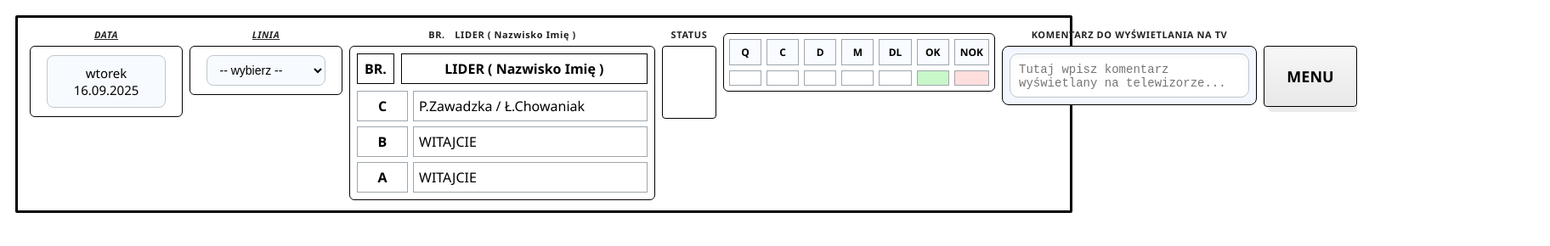
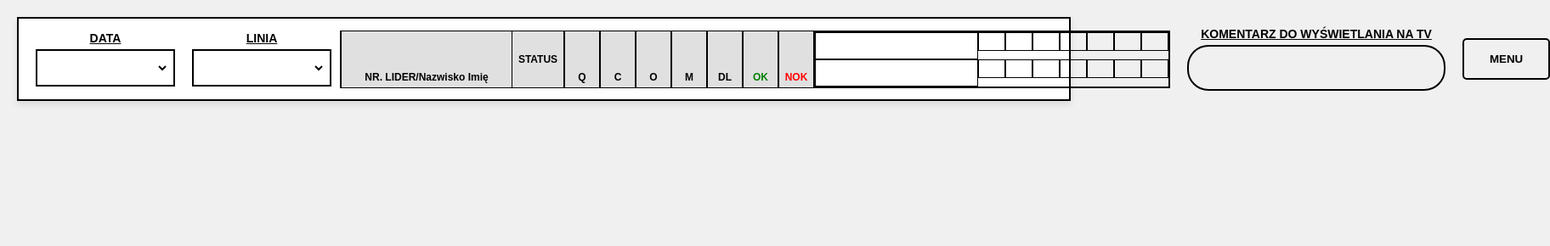
Before and after one commit to MagnaDG/Raport_dzienny, a plain HTML site: page index.html in a window 1280 px wide. Shown: the whole page at 85% size, 1824 px wide, since content can reach past the window. Drawn offline with Linux system fonts and the light colour scheme.

Commit message:
Update index.html

```diff
--- a/index.html
+++ b/index.html
@@ -1,374 +1,253 @@
-<!doctype html>
+<!DOCTYPE html>
 <html lang="pl">
 <head>
-<meta charset="utf-8" />
-<meta name="viewport" content="width=device-width,initial-scale=1" />
-<title>Nagłówek — data z kalendarzem</title>
+    <meta charset="UTF-8">
+    <meta name="viewport" content="width=device-width, initial-scale=1.0">
+    <title>Panel AQA</title>
     <style>
-  :root{
-    --black:#000;
-    --grid:#9ea6ad;
-    --head-bg:#fff;
-    --input-bg:#f7fbff;
-    --tv-bg:#f3f7ff;
-    --ok:#c8f7c9;
-    --nok:#ffdede;
-    font-family: "Segoe UI", Roboto, Arial, sans-serif;
-  }
-  *{box-sizing:border-box}
-  body{ margin:0; background:#fff; padding:18px; -webkit-font-smoothing:antialiased;}
-
-  /* outer frame (header only) */
-  .header-frame{
-    width:100%;
-    margin:0 auto;
-    border:3px solid var(--black);
-    padding:12px 14px;
-    background:#fff;
-    border-radius:2px;
+        body {
+            font-family: Arial, sans-serif;
+            margin: 0;
+            padding: 20px;
+            background-color: #f0f0f0;
         }
 
-  /* layout grid: data | line | leader | status | kpi | comment | menu */
-  .hdr-grid{
-    display:grid;
-    grid-template-columns: 230px 230px 420px 78px 420px 420px 120px;
-    gap:12px;
-    align-items:start;
+        .header-container {
+            display: flex;
+            align-items: center;
+            justify-content: space-between;
+            border: 2px solid black;
+            padding: 10px;
+            background-color: white;
+            box-shadow: 0 4px 8px rgba(0, 0, 0, 0.1);
         }
 
-  .lbl { font-size:11px; font-weight:800; color:#222; margin-bottom:6px; text-align:center; letter-spacing:0.6px; }
-  .lbl.italic { font-style:italic; text-decoration:underline; }
-
-  /* DATA and LINIA boxes */
-  .box {
-    border:1px solid var(--black);
-    padding:10px;
-    border-radius:6px;
-    background:var(--head-bg);
-    min-height:58px;
-  }
-  .box .control {
-    width:100%;
-    display:flex;
-    justify-content:center;
-    align-items:center;
+        .section {
+            display: flex;
+            flex-direction: column;
+            align-items: center;
+            margin: 0 10px;
         }
 
-  /* visible date display */
-  .date-display {
-    width:88%;
-    padding:10px 12px;
-    border-radius:8px;
-    border:1px solid #bfc7ce;
-    background:var(--input-bg);
-    font-size:15px;
-    text-align:center;
-    cursor:pointer;
-    user-select:none;
-  }
-  .date-display:focus { outline:2px solid #9bbef8; }
-
-  /* hidden native date input (used to open picker) */
-  #nativeDate {
-    position: absolute;
-    left: -9999px;
-    width:1px; height:1px; opacity:0;
+        .label {
+            font-size: 14px;
+            font-weight: bold;
+            text-decoration: underline;
+            margin-bottom: 5px;
+            white-space: nowrap;
         }
 
-  select {
-    padding:8px 10px;
-    border-radius:8px;
-    border:1px solid #bfc7ce;
-    background:var(--input-bg);
-    font-size:14px;
-    width:88%;
-    cursor:pointer;
+        .input-container {
+            border: 2px solid black;
+            padding: 5px;
+            width: 150px;
+            height: 30px;
+            display: flex;
+            align-items: center;
+            justify-content: center;
         }
 
-  /* Leader / BR. area (complex grid) */
-  .leader-box{
-    border:1px solid var(--black);
-    padding:8px;
-    border-radius:6px;
-    background:#fff;
-  }
-  .leader-top{
-    display:flex;
-    gap:8px;
-    align-items:center;
-  }
-  .leader-top .br {
-    border:1px solid var(--black);
-    padding:6px 8px;
-    min-width:40px;
-    text-align:center;
-    font-weight:900;
-    background:#fff;
-  }
-  .leader-top .title{
-    border:1px solid var(--black);
-    padding:6px 10px;
-    flex:1;
-    font-weight:800;
-    text-align:center;
-    background:#fff;
-  }
-  .leader-grid{
-    display:grid;
-    grid-template-columns:60px 1fr;
-    gap:6px;
-    margin-top:8px;
-  }
-  .leader-grid .key{ border:1px solid var(--grid); padding:6px; text-align:center; background:#fff; font-weight:700; }
-  .leader-grid .val{ border:1px solid var(--grid); padding:6px; background:#fff; }
-
-  /* STATUS vertical small box */
-  .status-box{
-    border:1px solid var(--black);
-    border-radius:4px;
-    height:86px;
-    display:flex;
-    align-items:center;
-    justify-content:center;
-    font-weight:900;
-    background:#fff;
+        .dropdown-select {
+            width: 100%;
+            border: none;
+            background: none;
+            outline: none;
+            font-size: 14px;
+            cursor: pointer;
         }
 
-  /* KPI small grid */
-  .kpi-box{
-    border:1px solid var(--black);
-    padding:6px;
-    border-radius:6px;
-    background:#fff;
-  }
-  .kpi-grid{
-    display:grid;
-    grid-template-columns: repeat(7, 1fr);
-    gap:6px;
-    align-items:center;
-  }
-  .kpi-grid .kpi-label{
-    border:1px solid var(--grid);
-    padding:6px;
-    text-align:center;
-    font-weight:800;
-    background:#f8fbff;
-    font-size:12px;
-  }
-  .kpi-grid .kpi-val{
-    border:1px solid var(--grid);
-    padding:8px;
-    text-align:center;
-    font-weight:800;
-    background:#fff;
-  }
-  .kpi-grid .kpi-ok{ background:var(--ok); }
-  .kpi-grid .kpi-nok{ background:var(--nok); }
-
-  /* COMMENT area (to display on TV) */
-  .tv-box{
-    border:1px solid var(--black);
-    padding:8px;
-    border-radius:8px;
-    background:var(--tv-bg);
-  }
-  .tv-label{ font-weight:800; font-size:12px; text-align:left; margin-bottom:6px; }
-  .tv-input{
-    display:block;
-    width:100%;
-    height:52px;
-    border-radius:10px;
-    border:1px solid #bfc7ce;
-    background:#fff;
-    padding:10px;
-    font-size:14px;
-    box-shadow: inset 0 2px 6px rgba(0,0,0,0.04);
-    resize:none;
+        .table-section {
+            display: flex;
+            margin-right: 20px;
+            border-collapse: collapse;
         }
 
-  /* MENU plaque on right */
-  .menu-plaque{
-    border:1px solid var(--black);
-    background: linear-gradient(#f7f7f7,#e8e8e8);
-    box-shadow: 6px 6px 0 rgba(0,0,0,0.08);
-    border-radius:4px;
-    height:72px;
-    display:flex;
-    align-items:center;
-    justify-content:center;
-    font-weight:900;
-    font-size:18px;
-    cursor:pointer;
+        .table-container {
+            border: 2px solid black;
+            border-left: none;
         }
 
-  /* responsive: allow scroll horizontally */
-  @media (max-width:1300px){
-    .hdr-grid{ grid-template-columns: 180px 180px 360px 64px 320px 300px 110px; gap:8px; }
+        .table-header-row {
+            display: flex;
+            align-items: stretch;
         }
-  @media (max-width:1000px){
-    .header-frame{ padding:10px; }
-    .hdr-grid{ grid-template-columns: 1fr; gap:10px; }
-    .menu-plaque{ justify-self:center; width:120px; }
+
+        .table-header-cell {
+            font-size: 12px;
+            font-weight: bold;
+            border: 1px solid black;
+            padding: 5px;
+            text-align: center;
+            background-color: #e0e0e0;
+            min-width: 30px;
+            display: flex;
+            align-items: flex-end;
+            justify-content: center;
+        }
+
+        .header-cell-nr {
+            width: 180px;
+            border-left: 2px solid black;
+            white-space: nowrap;
+            padding: 5px 10px;
+        }
+
+        .header-cell-status {
+            width: 50px;
+            border-left: none;
+            background-color: #e0e0e0;
+            display: flex;
+            align-items: center;
+            justify-content: center;
+            font-size: 12px;
+            font-weight: bold;
+            border-bottom: 1px solid black;
+            text-align: center;
+        }
+
+        .table-data-row {
+            display: flex;
+        }
+
+        .table-data-cell {
+            border: 1px solid black;
+            padding: 5px;
+            text-align: center;
+            width: 30px;
+            height: 20px;
+        }
+
+        .data-cell-nr {
+            width: 180px;
+            border-left: 2px solid black;
+            white-space: nowrap;
+        }
+
+        .data-cell-status-container {
+            display: flex;
+            align-items: stretch;
+        }
+
+        .data-cell-status-box {
+            width: 30px;
+            height: 20px;
+            border: 1px solid black;
+        }
+
+        .comment-section {
+            display: flex;
+            flex-direction: column;
+            margin-left: auto;
+            align-items: center;
+        }
+
+        .comment-label {
+            font-size: 14px;
+            font-weight: bold;
+            text-decoration: underline;
+            white-space: nowrap;
+        }
+
+        .comment-box {
+            border: 2px solid black;
+            border-radius: 25px;
+            width: 300px;
+            height: 50px;
+            margin-top: 5px;
+            background-color: #f0f0f0;
+        }
+
+        .menu-section {
+            margin-left: 20px;
+            display: flex;
+            align-items: center;
+        }
+
+        .menu-button {
+            border: 2px solid black;
+            background-color: #f0f0f0;
+            padding: 15px 30px;
+            cursor: pointer;
+            font-weight: bold;
+            white-space: nowrap;
+            border-radius: 5px;
         }
     </style>
 </head>
 <body>
-  <div class="header-frame" role="banner" aria-label="Nagłówek raportu">
-    <div class="hdr-grid">
-      <!-- DATA -->
-      <div>
-        <div class="lbl italic">DATA</div>
-        <div class="box">
-          <div class="control">
-            <!-- visible date -->
-            <div id="dateDisplay" class="date-display" role="button" tabindex="0" aria-label="Aktualna data, kliknij aby wybrać inną">
-              <!-- filled by JS -->
+
+    <div class="header-container">
+        <div class="section">
+            <span class="label">DATA</span>
+            <div class="input-container">
+                <select class="dropdown-select">
+                    <option value="" disabled selected></option>
+                    <option value="data1">2025-09-16</option>
+                    <option value="data2">2025-09-17</option>
+                </select>
             </div>
-            <!-- hidden native date input used only to show calendar -->
-            <input id="nativeDate" type="date" aria-hidden="true" />
+        </div>
+
+        <div class="section">
+            <span class="label">LINIA</span>
+            <div class="input-container">
+                <select class="dropdown-select">
+                    <option value="" disabled selected></option>
+                    <option value="linia1">Linia Produkcyjna 1</option>
+                    <option value="linia2">Linia Produkcyjna 2</option>
+                </select>
+            </div>
+        </div>
+
+        <div class="table-section">
+            <div class="table-header-row">
+                <div class="table-header-cell header-cell-nr">NR. LIDER/Nazwisko Imię</div>
+                <div class="table-header-cell header-cell-status">STATUS</div>
+                <div class="table-header-cell">Q</div>
+                <div class="table-header-cell">C</div>
+                <div class="table-header-cell">O</div>
+                <div class="table-header-cell">M</div>
+                <div class="table-header-cell">DL</div>
+                <div class="table-header-cell" style="color: green;">OK</div>
+                <div class="table-header-cell" style="color: red;">NOK</div>
+            </div>
+            <div class="table-container">
+                <div class="table-data-row">
+                    <div class="table-data-cell data-cell-nr"></div>
+                    <div class="data-cell-status-container">
+                        <div class="data-cell-status-box"></div>
+                        <div class="data-cell-status-box"></div>
+                        <div class="data-cell-status-box"></div>
+                        <div class="data-cell-status-box"></div>
+                        <div class="data-cell-status-box"></div>
+                        <div class="data-cell-status-box"></div>
+                        <div class="data-cell-status-box"></div>
+                    </div>
+                </div>
+                <div class="table-data-row">
+                    <div class="table-data-cell data-cell-nr"></div>
+                    <div class="data-cell-status-container">
+                        <div class="data-cell-status-box"></div>
+                        <div class="data-cell-status-box"></div>
+                        <div class="data-cell-status-box"></div>
+                        <div class="data-cell-status-box"></div>
+                        <div class="data-cell-status-box"></div>
+                        <div class="data-cell-status-box"></div>
+                        <div class="data-cell-status-box"></div>
+                    </div>
                 </div>
             </div>
         </div>
 
-      <!-- LINIA -->
-      <div>
-        <div class="lbl italic">LINIA</div>
-        <div class="box">
-          <div class="control">
-            <select id="lineSelect" aria-label="Wybierz linię">
-              <option value="">-- wybierz --</option>
-              <option>MP4</option>
-              <option>MP3</option>
-              <option>MP2</option>
-            </select>
+        <div class="comment-section">
+            <span class="comment-label">KOMENTARZ DO WYŚWIETLANIA NA TV</span>
+            <div class="comment-box"></div>
         </div>
+
+        <div class="menu-section">
+            <button class="menu-button">MENU</button>
         </div>
     </div>
 
-      <!-- BR. / LIDER -->
-      <div>
-        <div class="lbl">BR. <span style="margin-left:8px; font-weight:700;">LIDER ( Nazwisko Imię )</span></div>
-        <div class="leader-box" role="group" aria-label="BR lider">
-          <div class="leader-top">
-            <div class="br">BR.</div>
-            <div class="title">LIDER ( Nazwisko Imię )</div>
-          </div>
-
-          <div class="leader-grid" style="margin-top:8px;">
-            <div class="key">C</div><div class="val">P.Zawadzka / Ł.Chowaniak</div>
-            <div class="key">B</div><div class="val">WITAJCIE</div>
-            <div class="key">A</div><div class="val">WITAJCIE</div>
-          </div>
-        </div>
-      </div>
-
-      <!-- STATUS -->
-      <div>
-        <div class="lbl">STATUS</div>
-        <div class="status-box" role="status" aria-label="Status"> </div>
-      </div>
-
-      <!-- KPI grid -->
-      <div>
-        <div class="lbl" aria-hidden="true"> </div>
-        <div class="kpi-box" aria-hidden="false">
-          <div class="kpi-grid" role="table" aria-label="KPI">
-            <div class="kpi-label">Q</div>
-            <div class="kpi-label">C</div>
-            <div class="kpi-label">D</div>
-            <div class="kpi-label">M</div>
-            <div class="kpi-label">DL</div>
-            <div class="kpi-label">OK</div>
-            <div class="kpi-label">NOK</div>
-
-            <div class="kpi-val"> </div>
-            <div class="kpi-val"> </div>
-            <div class="kpi-val"> </div>
-            <div class="kpi-val"> </div>
-            <div class="kpi-val"> </div>
-            <div class="kpi-val kpi-ok"> </div>
-            <div class="kpi-val kpi-nok"> </div>
-          </div>
-        </div>
-      </div>
-
-      <!-- Comment for TV -->
-      <div>
-        <div class="lbl">KOMENTARZ DO WYŚWIETLANIA NA TV</div>
-        <div class="tv-box">
-          <textarea class="tv-input" placeholder="Tutaj wpisz komentarz wyświetlany na telewizorze..." aria-label="Komentarz do wyświetlenia na TV"></textarea>
-        </div>
-      </div>
-
-      <!-- MENU plaque -->
-      <div>
-        <div class="lbl" style="visibility:hidden">MENU</div>
-        <div class="menu-plaque" role="button" tabindex="0" aria-label="Otwórz menu">
-          MENU
-        </div>
-      </div>
-
-    </div>
-  </div>
-
-<script>
-  // polish weekday names
-  const weekPL = ['niedziela','poniedziałek','wtorek','środa','czwartek','piątek','sobota'];
-
-  const dateDisplay = document.getElementById('dateDisplay');
-  const nativeDate = document.getElementById('nativeDate');
-
-  function pad(n){ return String(n).padStart(2,'0'); }
-
-  function formatPolish(dateObj){
-    const d = dateObj.getDate();
-    const m = dateObj.getMonth()+1;
-    const y = dateObj.getFullYear();
-    const weekday = weekPL[dateObj.getDay()];
-    return `${weekday} ${pad(d)}.${pad(m)}.${y}`;
-  }
-
-  function setDisplayFromInput(){
-    if(nativeDate.value){
-      const parts = nativeDate.value.split('-');
-      const dt = new Date(Number(parts[0]), Number(parts[1]) - 1, Number(parts[2]));
-      dateDisplay.innerText = formatPolish(dt);
-    }
-  }
-
-  // set today's date initially
-  (function initDate(){
-    const now = new Date();
-    const iso = now.getFullYear() + '-' + pad(now.getMonth()+1) + '-' + pad(now.getDate());
-    nativeDate.value = iso;
-    setDisplayFromInput();
-  })();
-
-  // clicking visible display opens native picker
-  function openPicker(){
-    // try modern API first
-    if (typeof nativeDate.showPicker === 'function') {
-      nativeDate.showPicker();
-    } else {
-      // fallback: focus+click
-      nativeDate.focus();
-      nativeDate.click();
-    }
-  }
-
-  dateDisplay.addEventListener('click', openPicker);
-  dateDisplay.addEventListener('keydown', (e)=>{
-    if(e.key === 'Enter' || e.key === ' ') { e.preventDefault(); openPicker(); }
-  });
-
-  nativeDate.addEventListener('change', ()=>{
-    setDisplayFromInput();
-  });
-
-  // accessibility: pressing Enter on menu plaque (visual)
-  document.querySelector('.menu-plaque').addEventListener('keydown', (e)=> {
-    if(e.key === 'Enter' || e.key === ' ') e.target.click();
-  });
-</script>
 </body>
 </html>
```
Lines whose indentation alone changed are shown as unchanged.
